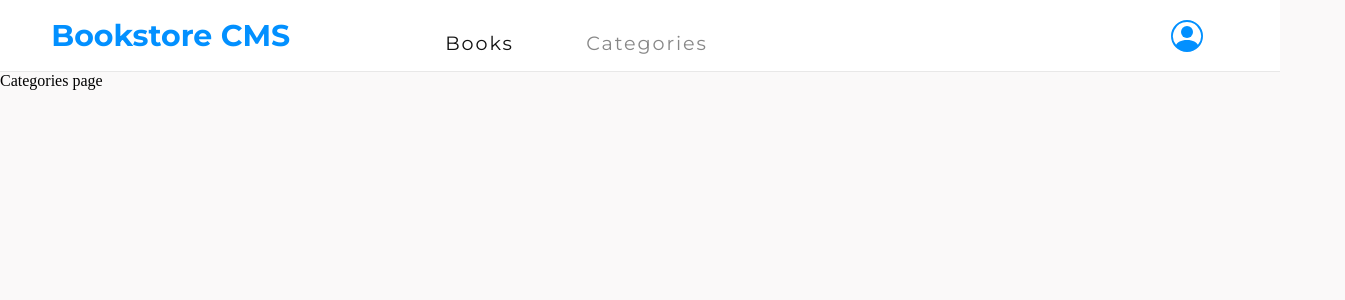
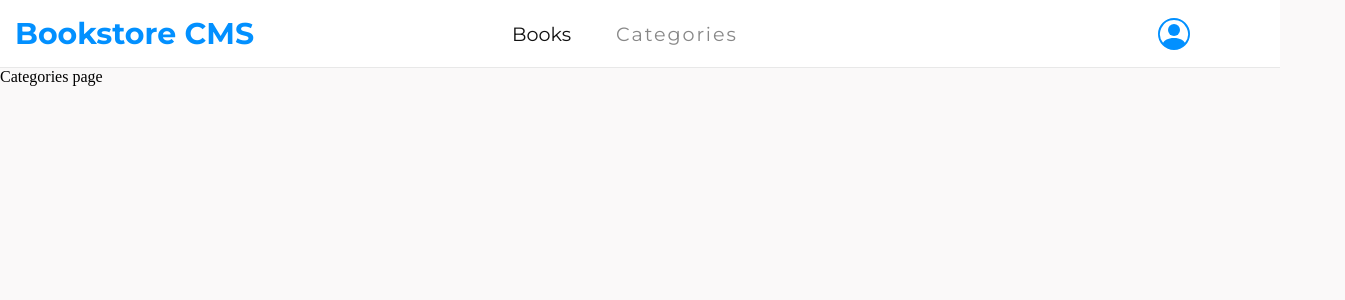
Before and after one commit to mariegrace31/bookstore, a React (Create React App) app: page /categories in a window 1280 px wide. Shown: the top 300 px of the page, 1345 px wide, since content can reach past the window. Built offline with nearby package versions, Linux system fonts and the light colour scheme.

Commit message:
Update the navbar styling

```diff
--- a/src/components/Navbar.js
+++ b/src/components/Navbar.js
@@ -11,19 +11,17 @@ const navLinks = [
 function Navbar() {
   return (
     <>
-      <div className="navbar-container">
-        <div className="navbar">
-          <h1 className="logo Text-Style-3">Bookstore CMS</h1>
-          <ul className="nav-items">
-            {
+      <div className="navbar">
+        <h1 className="logo Text-Style-3">Bookstore CMS</h1>
+        <ul className="nav-items">
+          {
         navLinks.map((navLink) => (
           <li key={navLink.text} className="nav">
             <Link to={navLink.path} className="nav-link">{navLink.text}</Link>
           </li>
         ))
     }
-          </ul>
-        </div>
+        </ul>
         <BsPersonCircle className="user-icon" />
       </div>
     </>
--- a/src/styles/App.css
+++ b/src/styles/App.css
@@ -12,33 +12,27 @@ body {
   background-color: #faf9f9;
 }
 
-.navbar-container {
+.navbar {
   display: flex;
   justify-content: space-between;
+  background-color: #fff;
   align-items: center;
-  height: 4.5rem;
-  background-color: #fff;
+  width: 100%;
+  padding: 15px;
   border-bottom: 1px solid #e8e8e8;
 }
 
-.navbar {
+.nav-items {
+  list-style: none;
   display: flex;
-  align-items: center;
-  margin: auto 4%;
-}
-
-.nav-items {
+  gap: 45px;
   position: absolute;
-  list-style: none;
-  margin: auto 30%;
-  display: flex;
-  align-items: center;
+  left: 40%;
 }
 
 .nav-link {
   text-decoration: none;
   color: #121212;
-  padding: 10px;
   font-size: 1.2rem;
 }
 
@@ -47,31 +41,15 @@ body {
 }
 
 .nav:nth-child(2) {
-  width: 6.563rem;
-  height: 1rem;
-  margin: 1.125rem 41.5rem 0.688rem 2.563rem;
   opacity: 0.5;
   font-family: "Montserrat", sans-serif;
   font-size: 0.813rem;
-  font-weight: normal;
-  font-stretch: normal;
-  font-style: normal;
-  line-height: normal;
   letter-spacing: 1.9px;
   color: #121212;
 }
 
 .nav:nth-child(1) {
-  width: 3.688rem;
-  height: 1rem;
-  margin: 1.125rem 2.563rem 0.688rem 0;
   font-family: "Montserrat", sans-serif;
-  font-size: 0.813rem;
-  font-weight: normal;
-  font-stretch: normal;
-  font-style: normal;
-  line-height: normal;
-  letter-spacing: 1.9px;
   color: #121212;
 }
 
@@ -84,7 +62,6 @@ body {
 .logo {
   font-weight: bold;
   color: #0290ff;
-  font-stretch: normal;
 }
 
 .user-icon {
@@ -376,3 +353,7 @@ body {
   border: 1px solid #e8e8e8;
   margin: 20px 8px;
 }
+
+@media (max-width: 768px) {
+
+}
```
